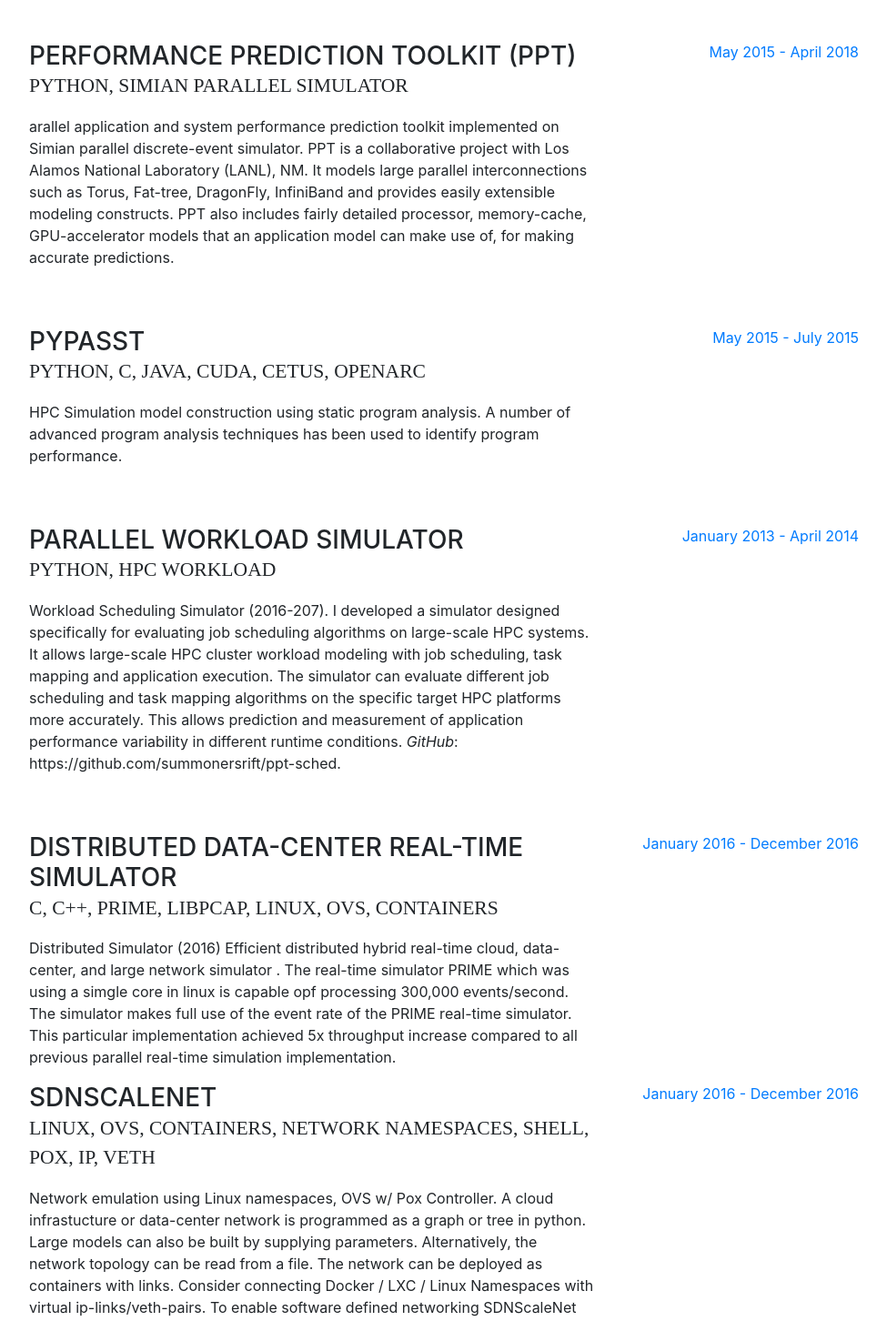
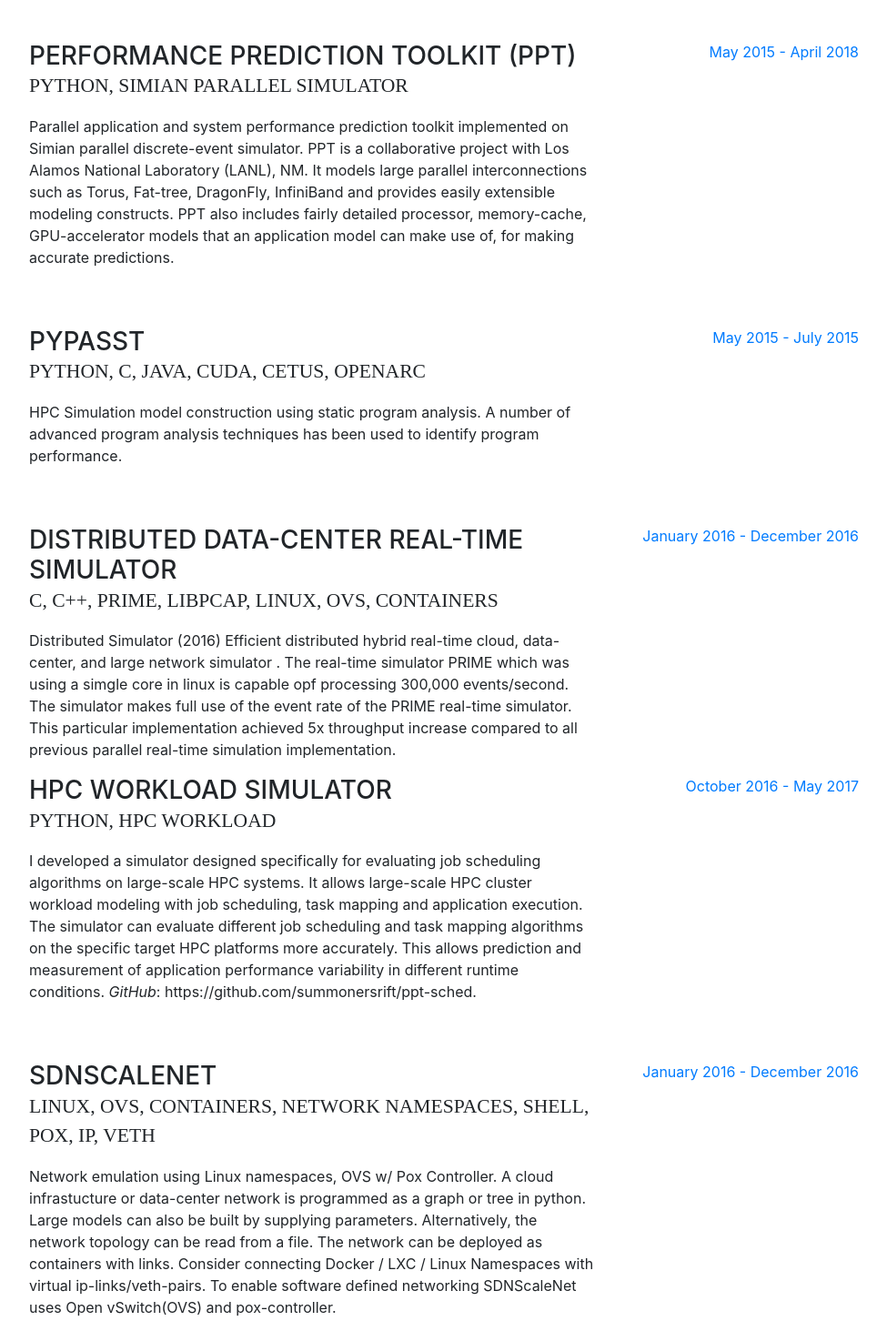
Before and after one commit to ijcode/ijcode.github.io, a website with bundled scripts: page index.html in a window 1280 px wide. Shown: the part 2769-4221 px from the top of the page at 91% size, without its empty margins (288-1263 px from the left). Built offline with nearby package versions, Linux system fonts and the light colour scheme; a web font is replaced by a local one.

Commit message:
projects minor update

```diff
--- a/index.html
+++ b/index.html
@@ -223,7 +223,7 @@
             <div class="resume-content mr-auto">
               <h3 class="mb-0">Performance Prediction Toolkit (PPT)</h3>
               <div class="subheading mb-3">Python, Simian Parallel Simulator</div>
-              <p>arallel application and system performance prediction toolkit implemented on Simian parallel discrete-event simulator. PPT is a collaborative project with Los Alamos National Laboratory (LANL), NM. It models large parallel interconnections such as Torus, Fat-tree, DragonFly, InfiniBand and provides easily extensible modeling constructs. PPT also includes fairly detailed processor, memory-cache, GPU-accelerator models that an application model can make use of, for making accurate predictions.
+              <p>Parallel application and system performance prediction toolkit implemented on Simian parallel discrete-event simulator. PPT is a collaborative project with Los Alamos National Laboratory (LANL), NM. It models large parallel interconnections such as Torus, Fat-tree, DragonFly, InfiniBand and provides easily extensible modeling constructs. PPT also includes fairly detailed processor, memory-cache, GPU-accelerator models that an application model can make use of, for making accurate predictions.
               </p>
             </div>
             <div class="resume-date text-md-right">
@@ -242,17 +242,6 @@
             </div>
           </div>
 
-          <div class="resume-item d-flex flex-column flex-md-row mb-5">
-            <div class="resume-content mr-auto">
-              <h3 class="mb-0">Parallel Workload Simulator</h3>
-              <div class="subheading mb-3">Python, HPC Workload</div>
-              <p>Workload Scheduling Simulator (2016-207). I developed a simulator designed specifically for evaluating job scheduling algorithms on large-scale HPC systems. It allows large-scale HPC cluster workload modeling with job scheduling, task mapping and application execution. The simulator can evaluate different job scheduling and task mapping algorithms on the specific target HPC platforms more accurately. This allows prediction and measurement of application performance variability in different runtime conditions. <i>GitHub</i>: https://github.com/summonersrift/ppt-sched.</p>
-            </div>
-            <div class="resume-date text-md-right">
-              <span class="text-primary">January 2013 - April 2014</span>
-            </div>
-          </div>
-
           <div class="resume-item d-flex flex-column flex-md-row">
             <div class="resume-content mr-auto">
               <h3 class="mb-0">Distributed Data-Center Real-time Simulator</h3>
@@ -261,6 +250,18 @@
             </div>
             <div class="resume-date text-md-right">
               <span class="text-primary">January 2016 - December 2016</span>
+            </div>
+          </div>
+
+
+          <div class="resume-item d-flex flex-column flex-md-row mb-5">
+            <div class="resume-content mr-auto">
+              <h3 class="mb-0">HPC Workload Simulator</h3>
+              <div class="subheading mb-3">Python, HPC Workload</div>
+              <p>I developed a simulator designed specifically for evaluating job scheduling algorithms on large-scale HPC systems. It allows large-scale HPC cluster workload modeling with job scheduling, task mapping and application execution. The simulator can evaluate different job scheduling and task mapping algorithms on the specific target HPC platforms more accurately. This allows prediction and measurement of application performance variability in different runtime conditions. <i>GitHub</i>: https://github.com/summonersrift/ppt-sched.</p>
+            </div>
+            <div class="resume-date text-md-right">
+              <span class="text-primary">October 2016 -  May 2017</span>
             </div>
           </div>
 
@@ -278,7 +279,7 @@
           <div class="resume-item d-flex flex-column flex-md-row">
             <div class="resume-content mr-auto">
               <h3 class="mb-0">PrimoGENI Constellation</h3>
-              <div class="subheading mb-3">C++, Java, Bash, Apache-mina(state message transfer), Jsch(port forwarding), Perl, LXC, InstaGENI, ExoGENI, PrimoGENI, VM instances.</div>
+              <div class="subheading mb-3">C++, Java, Shell, Apache-mina - state message transfe), Jsch - port forwarding, Perl, LXC, InstaGENI, ExoGENI, VM instances.</div>
               <p>  Developed distributed hybrid network experimentation framework on NSF GENI testbed. Simulated, emulated and real-time networking devices communicates in real-time parallel simulation.</p>
             </div>
             <div class="resume-date text-md-right">
```
